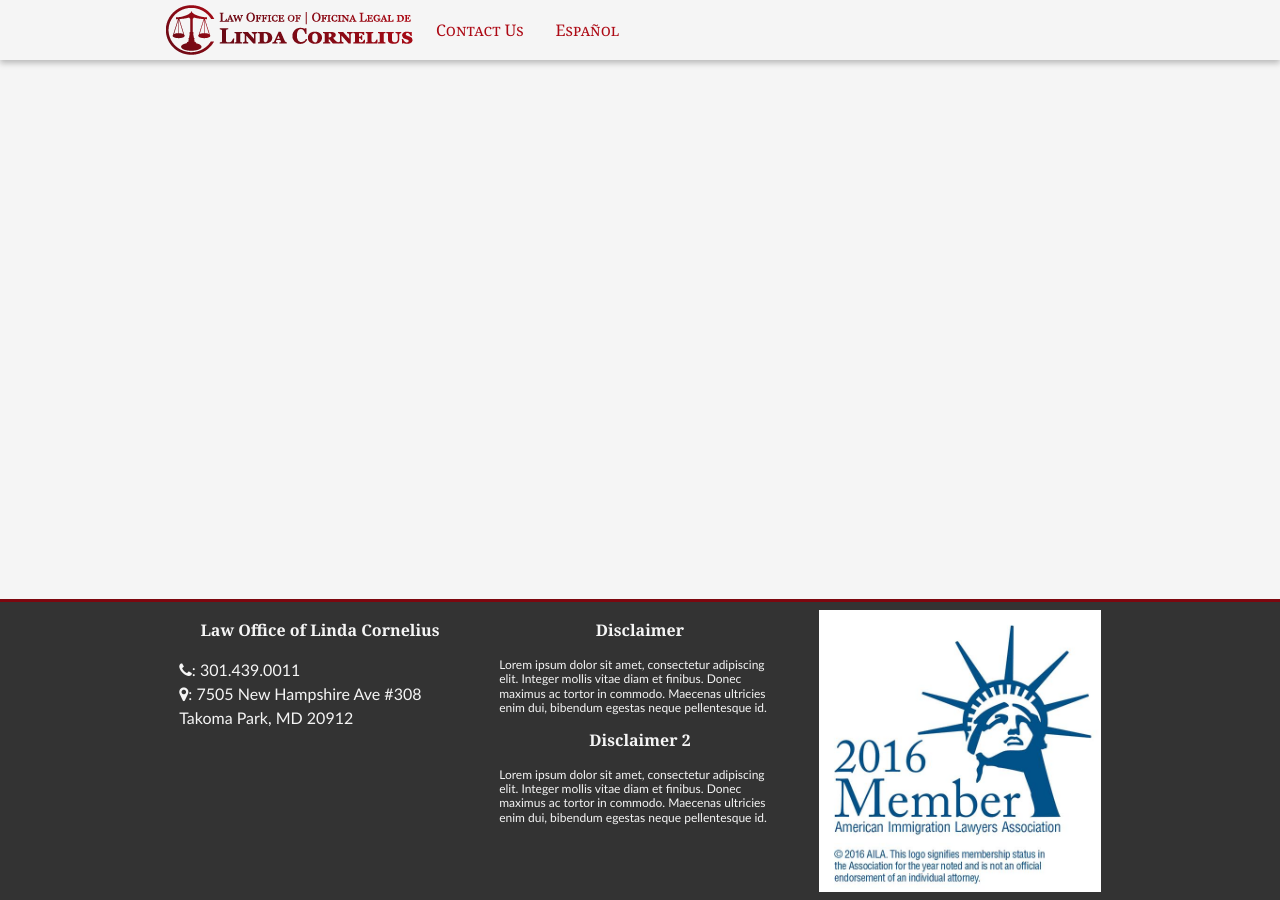
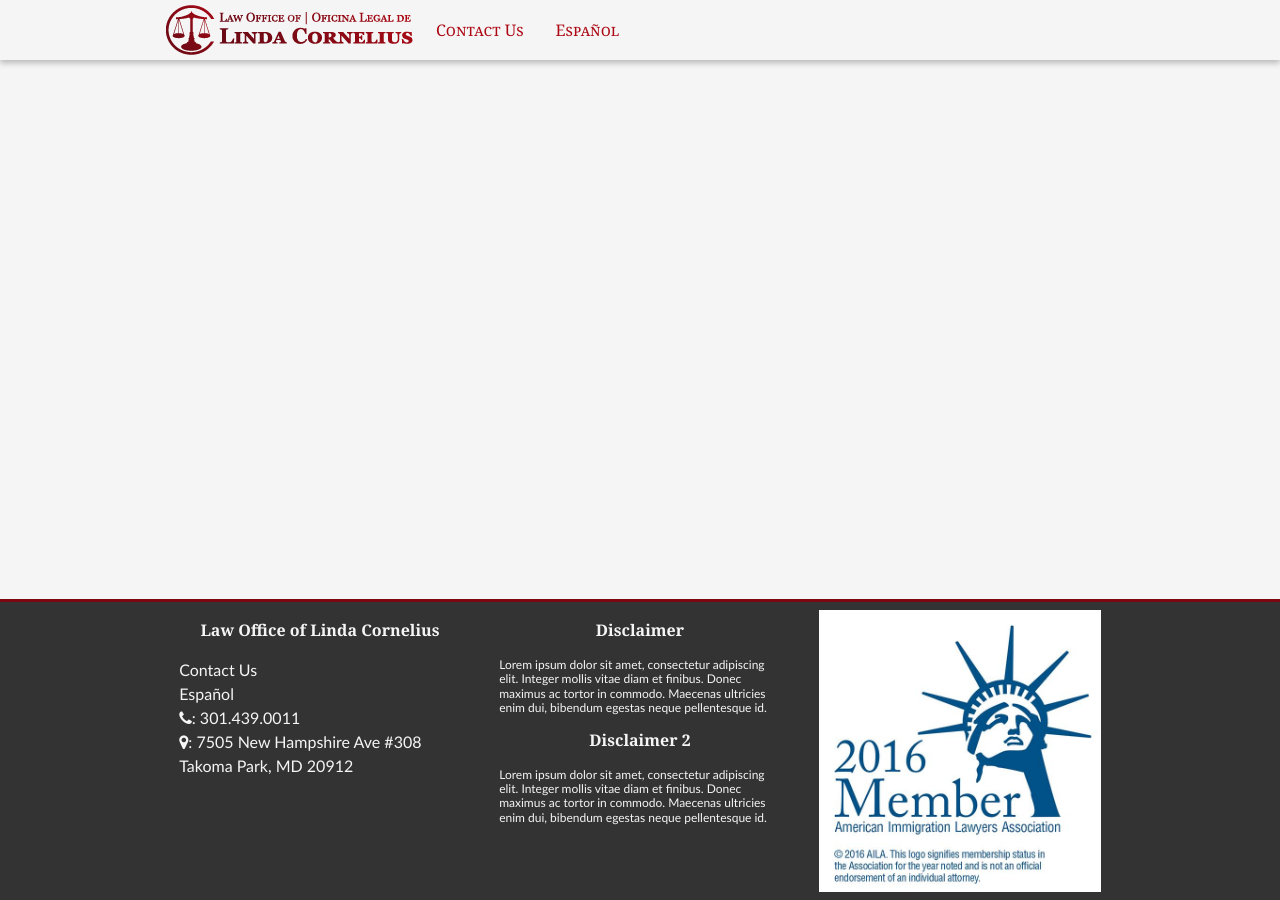
Before and after one commit to edamtoft/cornelius.legal.site, a Jekyll site: the page built from 404.markdown, in a window 1280 px wide and 900 px high, scrolled down 261 px. Built offline with Jekyll 4.4.1, drawn with Linux system fonts in a browser that asks for light colours; nearby versions of some CDN libraries.

Commit message:
Footer styles

```diff
--- a/_includes/footer.html
+++ b/_includes/footer.html
@@ -4,10 +4,15 @@
       <div class="col-4">
         <h4><a class="inverse hoverable" href="/">{{site.title}}</a></h4>
         <ul class="list-unstyled">
-          <li><i class="fa fa-phone"></i>:
-            <a target="_blank" class="inverse hoverable" href="tel:{{site.data.seo.phone}}">{{site.data.seo.phone}}</a></li>
-          <li><i class="fa fa-map-marker"></i>:
-            <a target="_blank" class="inverse hoverable" href="https://www.google.com/maps/place/{{site.data.seo.address|uri_escape}}+{{site.data.seo.city|uri_escape}}+{{site.data.seo.state|uri_escape}}">{{site.data.seo.address}}
+          {% for navpage in site.pages %}
+          {% if navpage.include_in_navigation %}
+                <li><a class="inverse hoverable" href="{{navpage.url}}">{{navpage.title}}</a></li>
+          {% endif %}
+          {% endfor %}
+          <li>
+            <a target="_blank" class="inverse hoverable" href="tel:{{site.data.seo.phone}}"><i class="fa fa-phone"></i>: {{site.data.seo.phone}}</a></li>
+          <li>
+            <a target="_blank" class="inverse hoverable" href="https://www.google.com/maps/place/{{site.data.seo.address|uri_escape}}+{{site.data.seo.city|uri_escape}}+{{site.data.seo.state|uri_escape}}"><i class="fa fa-map-marker"></i>: {{site.data.seo.address}}
             <br />{{site.data.seo.city}}, {{site.data.seo.state}} {{site.data.seo.zip}}</a></li>
         </ul>
       </div>
```
